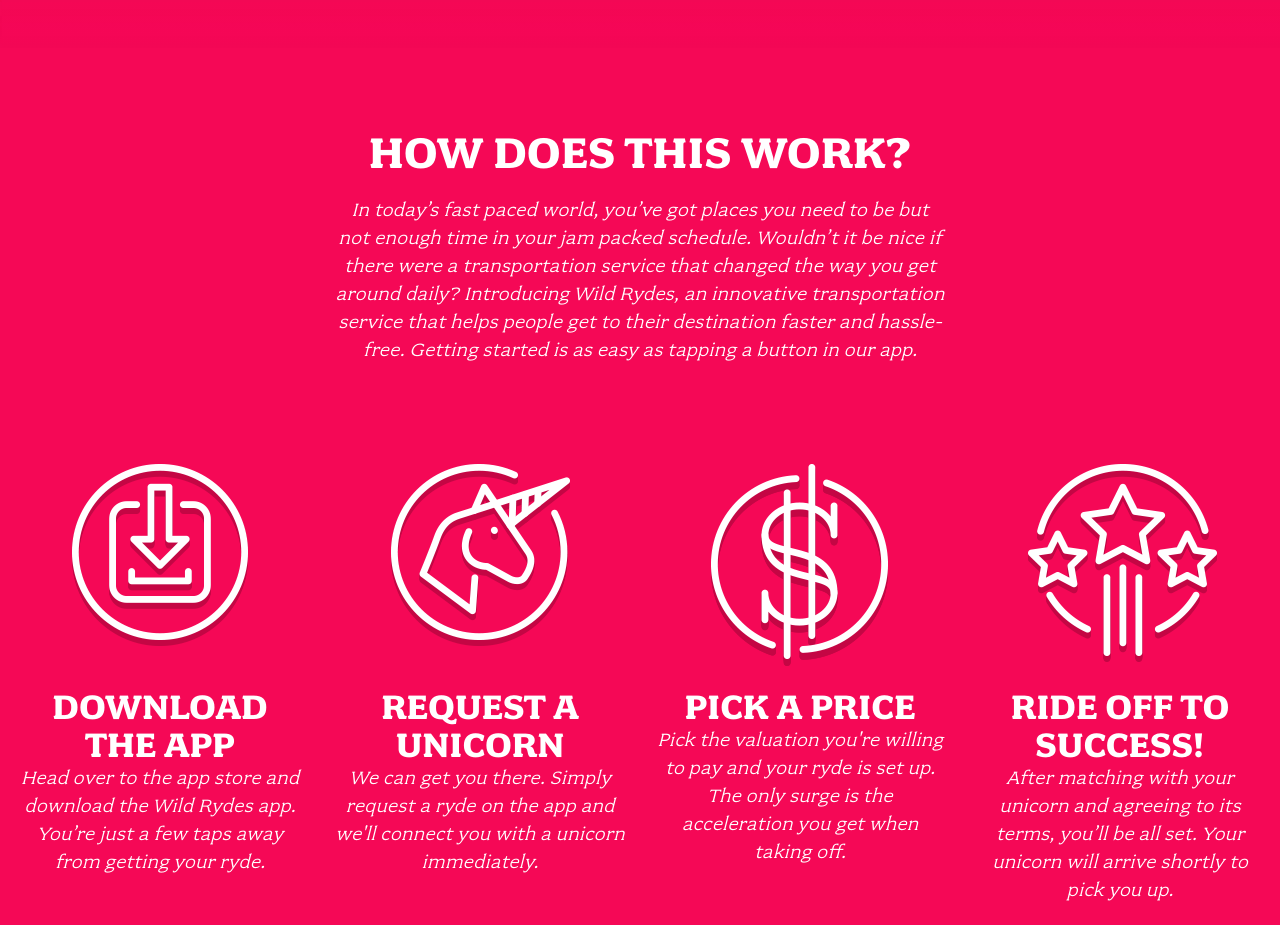
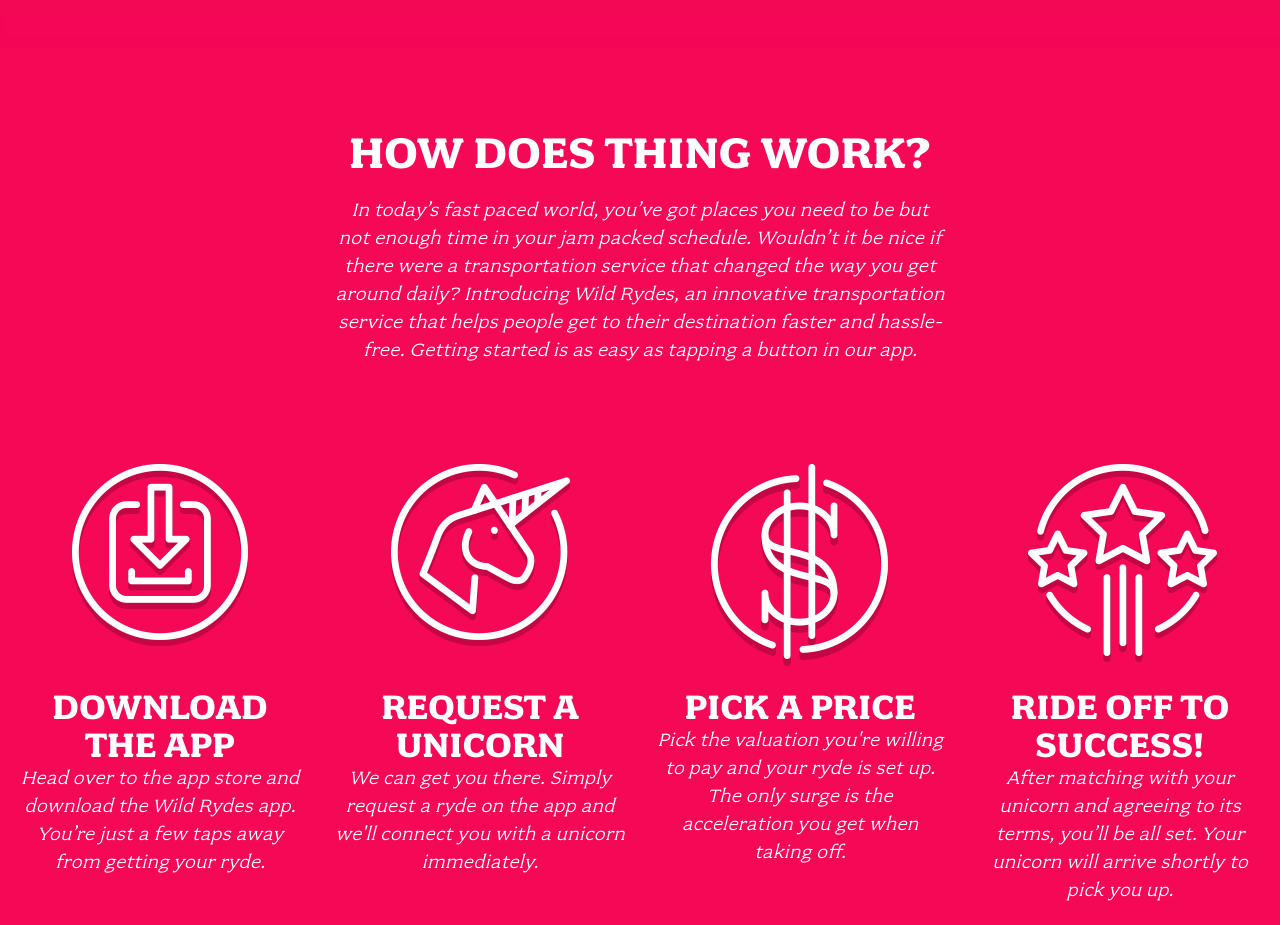
Before and after one commit to DwayneKD/wildrydes-site, a plain HTML site: page index.html in a window 1280 px wide. Shown: the part 900-1825 px from the top of the page. Drawn offline with Linux system fonts and the light colour scheme.

Commit message:
Update index.html

```diff
--- a/index.html
+++ b/index.html
@@ -30,7 +30,7 @@
 
   <section class="home-about">
     <div class="row column large-9 xlarge-6 xxlarge-4">
-      <h2 class="section-title">How Does This Work?</h2>
+      <h2 class="section-title">How Does THING Work?</h2>
       <p class="content">
         In today’s fast paced world, you’ve got places you need to be but not enough time in your jam packed schedule. Wouldn’t it be nice if there were a transportation service that changed the way you get around daily? Introducing Wild Rydes, an innovative transportation service that helps people get to their destination faster and hassle-free. Getting started is as easy as tapping a button in our app.
       </p>
```
